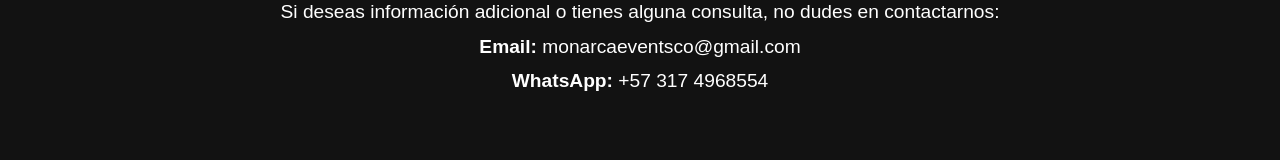
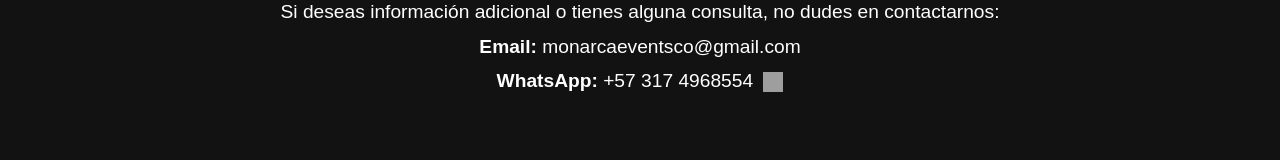
Before and after one commit to MonarcaEventsCO/MonarcaEventsCO, a plain HTML site: page index.html in a window 1280 px wide. Shown: the part 1140-1300 px from the top of the page. Drawn offline with Linux system fonts and the light colour scheme; grey boxes are pictures that could not be loaded.

Commit message:
Update index.html

```diff
--- a/index.html
+++ b/index.html
@@ -312,6 +312,9 @@
             Si deseas información adicional o tienes alguna consulta, no dudes en contactarnos:<br>
             <strong>Email:</strong> monarcaeventsco@gmail.com<br>
             <strong>WhatsApp:</strong> +57 317 4968554
+            <a href="https://wa.me/+573174968554" target="_blank">
+                <img src="https://i.imgur.com/BQeNOAJ.jpeg" alt="WhatsApp" style="width: 20px; height: 20px; margin-left: 5px; vertical-align: middle; cursor: pointer;">
+            </a>
         </p>
     </section>
 
```
